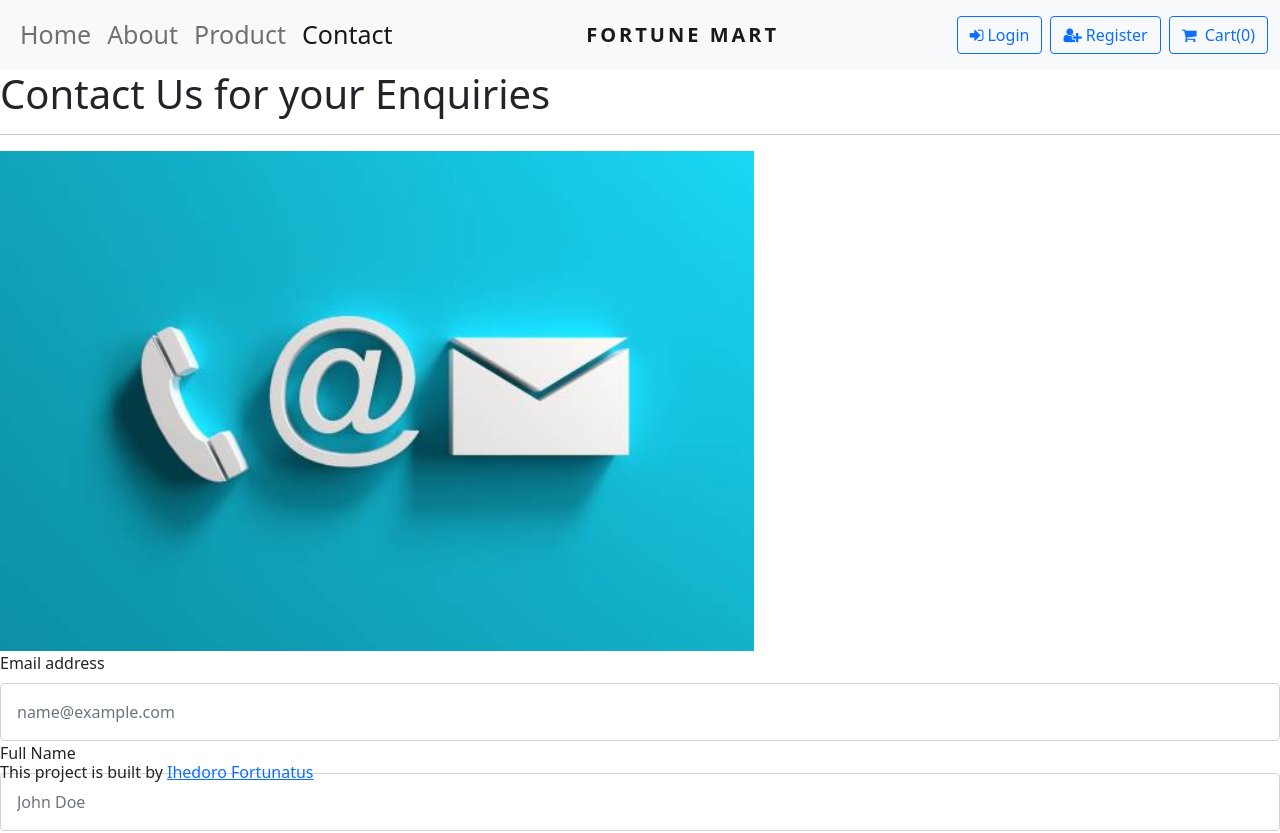
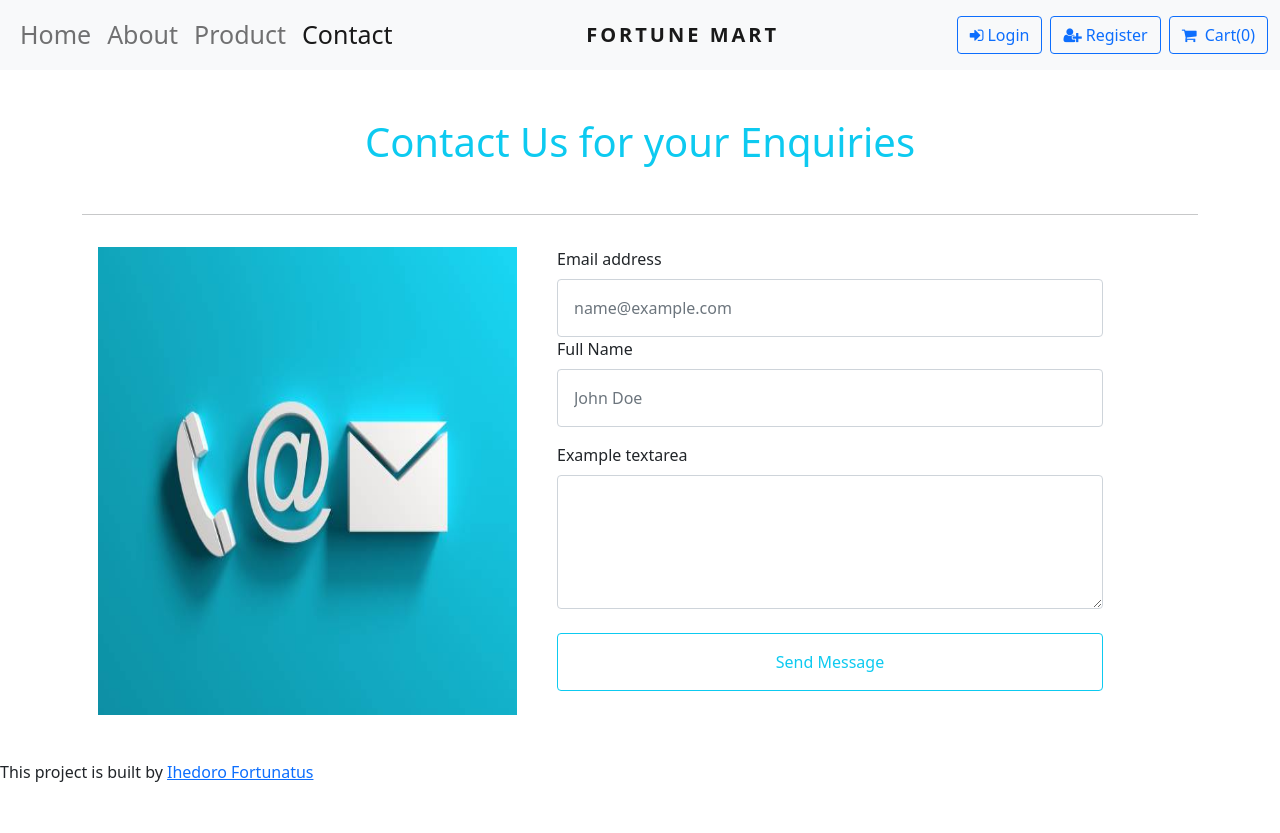
Before and after one commit to fortuneonyeka/E-commerce-shop, a React (Create React App) app: page /contact in a window 1280 px wide. Shown: the top 833 px of the page. After the commit the page ends 800 px from the top, so only its background shows below. Built offline with nearby package versions, Linux system fonts and the light colour scheme.

Commit message:
fix className bug

```diff
--- a/src/Components/Contact.jsx
+++ b/src/Components/Contact.jsx
@@ -4,26 +4,26 @@ import contact from "../assests/images/contact.jpeg";
 const Contact = () => {
   return (
     <div>
-      <div classNameName="container">
-        <div classNameName="row">
-          <div classNameName="col-12">
-            <h1 classNameName=" text-center py-4 my-4 text-info">
+      <div className="container">
+        <div className="row">
+          <div className="col-12">
+            <h1 className=" text-center py-4 my-4 text-info">
               Contact Us for your Enquiries
             </h1>
             <hr />
           </div>
         </div>
-        <div classNameName="row">
-          <div classNameName="col-md-5 d-flex justify-content-center">
+        <div className="row">
+          <div className="col-md-5 d-flex justify-content-center">
             <img
               src={contact}
               alt="About"
-              classNameName="w-100 p-3"
+              className="w-100 p-3"
               alt="Contact Us"
               height="500px"
             />
           </div>
-          <div classNameName="col-md-6 mt-3">
+          <div className="col-md-6 mt-3">
             <form>
               <div className="mb-3">
                 <label htmlFor="exampleFormControlInput1" className="form-label">
@@ -55,7 +55,7 @@ const Contact = () => {
                   id="exampleFormControlTextarea1"
                   rows="5"
                 ></textarea>
-                <button type="submit" classNameName="btn btn-outline-info py-3 w-100 mt-4">Send Message</button>
+                <button type="submit" className="btn btn-outline-info py-3 w-100 mt-4">Send Message</button>
               </div>
             </form>
           </div>
```
